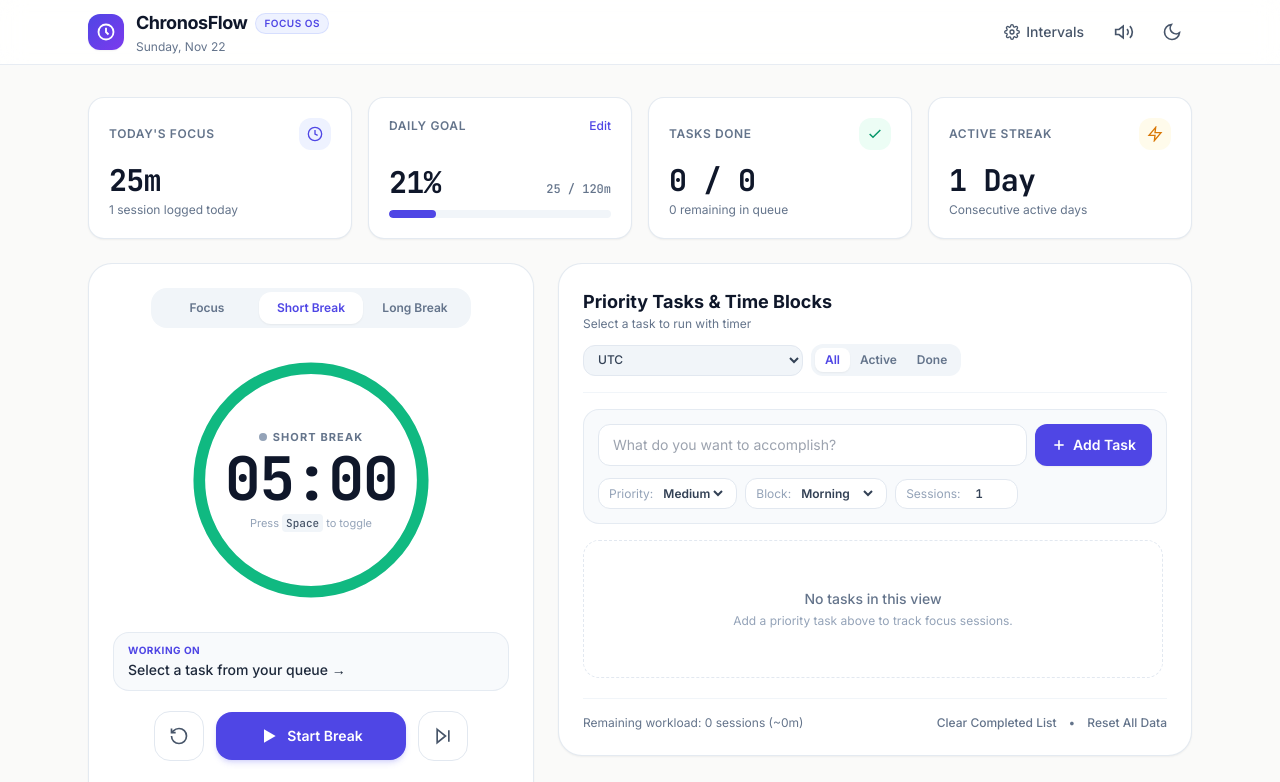
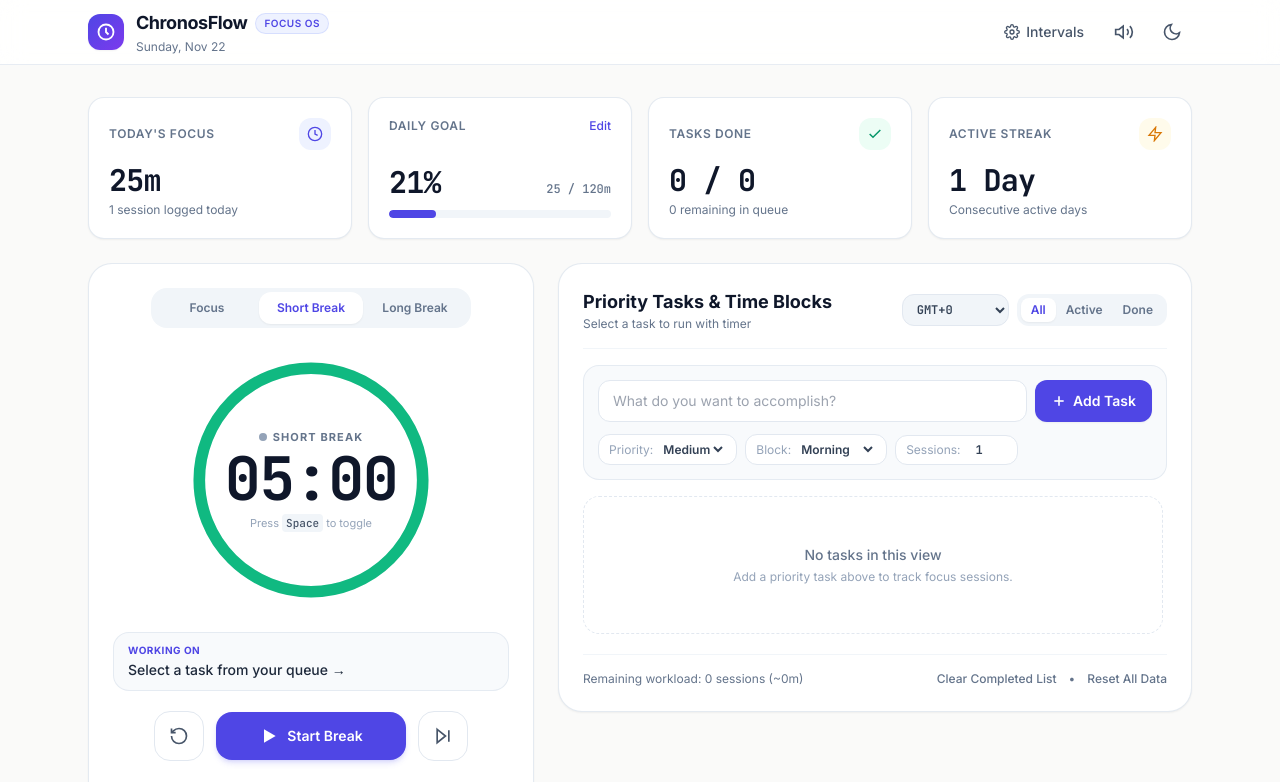
Before and after one commit to Shintameru111/ChronosFlow, a plain HTML site: page index.html in a window 1280 px wide. Both pictures are taken after a click on the button 443 px from the left and 736 px from the top of the page. Shown: the top 782 px of the page. Drawn offline with nearby package versions, Linux system fonts and the light colour scheme.

Commit message:
Refactor timezone handling to GMT offset

```diff
--- a/index.html
+++ b/index.html
@@ -338,7 +338,7 @@
       <!-- RIGHT COLUMN (7 cols): PRIORITY TASK & TIME-BLOCKING MANAGER -->
       <section class="lg:col-span-7 bg-white dark:bg-slate-900 border border-slate-200/90 dark:border-slate-800 rounded-3xl p-5 sm:p-6 shadow-sm flex flex-col">
 
-        <!-- Header, Simple Timezone Dropdown & Filters -->
+        <!-- Header, GMT Offset Selector & Filters -->
         <div class="flex flex-wrap items-center justify-between gap-3 pb-4 border-b border-slate-100 dark:border-slate-800">
           <div>
             <h2 class="text-base sm:text-lg font-bold">Priority Tasks &amp; Time Blocks</h2>
@@ -348,10 +348,10 @@
           <div class="flex items-center gap-2">
             <select
               id="select-user-timezone"
-              aria-label="Timezone"
-              class="bg-slate-100 dark:bg-slate-800 border border-slate-200 dark:border-slate-700 rounded-xl px-2.5 py-1.5 text-xs font-medium text-slate-700 dark:text-slate-200 focus:outline-none focus:ring-2 focus:ring-indigo-500 max-w-[180px] sm:max-w-[220px] truncate"
+              aria-label="GMT Offset"
+              class="bg-slate-100 dark:bg-slate-800 border border-slate-200 dark:border-slate-700 rounded-xl px-2.5 py-1.5 font-mono text-xs font-semibold text-slate-700 dark:text-slate-200 focus:outline-none focus:ring-2 focus:ring-indigo-500"
             >
-              <!-- All global IANA timezones -->
+              <!-- Populated with GMT-12 to GMT+14 -->
             </select>
 
             <div class="inline-flex p-1 rounded-xl bg-slate-100 dark:bg-slate-800 text-xs font-semibold">
@@ -511,102 +511,75 @@
   <!-- APPLICATION LOGIC                                                     -->
   <!-- ===================================================================== -->
   <script>
-    const STORAGE_KEY = 'chronosflow_persistent_v6';
+    const STORAGE_KEY = 'chronosflow_persistent_v7';
     const RING_CIRCUMFERENCE = 2 * Math.PI * 96; // 603.19
 
-    const ALL_WORLD_TIMEZONES = (() => {
-      let zones = [];
-      try {
-        if (typeof Intl !== 'undefined' && typeof Intl.supportedValuesOf === 'function') {
-          zones = Intl.supportedValuesOf('timeZone');
+    // Worldwide GMT offsets in minutes (-720 = GMT-12 up to +840 = GMT+14)
+    const GMT_OFFSETS = (() => {
+      const list = [];
+      for (let mins = -720; mins <= 840; mins += 30) {
+        // Include standard 30-min and key 45-min offsets (e.g. +5:45 Nepal, +12:45 Chatham)
+        if (Math.abs(mins) % 60 === 30 || mins === 345 || mins === 765) {
+          const sign = mins >= 0 ? '+' : '-';
+          const abs = Math.abs(mins);
+          const h = Math.floor(abs / 60);
+          const m = abs % 60;
+          const label = m === 0 ? `GMT${sign}${h}` : `GMT${sign}${h}:${String(m).padStart(2, '0')}`;
+          list.push({ minutes: mins, label });
         }
-      } catch (e) {}
-
-      if (!zones || zones.length === 0) {
-        zones = [
-          'UTC', 'Africa/Cairo', 'Africa/Johannesburg', 'Africa/Lagos', 'Africa/Nairobi',
-          'America/Anchorage', 'America/Argentina/Buenos_Aires', 'America/Bogota', 'America/Chicago',
-          'America/Denver', 'America/Los_Angeles', 'America/Mexico_City', 'America/New_York',
-          'America/Santiago', 'America/Sao_Paulo', 'America/Toronto', 'America/Vancouver',
-          'Asia/Bangkok', 'Asia/Colombo', 'Asia/Dhaka', 'Asia/Dubai', 'Asia/Hong_Kong',
-          'Asia/Jakarta', 'Asia/Jayapura', 'Asia/Jerusalem', 'Asia/Karachi', 'Asia/Kathmandu',
-          'Asia/Kolkata', 'Asia/Kuala_Lumpur', 'Asia/Makassar', 'Asia/Manila', 'Asia/Riyadh',
-          'Asia/Seoul', 'Asia/Shanghai', 'Asia/Singapore', 'Asia/Taipei', 'Asia/Tehran',
-          'Asia/Tokyo', 'Atlantic/Reykjavik', 'Australia/Adelaide', 'Australia/Brisbane',
-          'Australia/Melbourne', 'Australia/Perth', 'Australia/Sydney', 'Europe/Amsterdam',
-          'Europe/Athens', 'Europe/Berlin', 'Europe/Brussels', 'Europe/Dublin', 'Europe/Helsinki',
-          'Europe/Istanbul', 'Europe/Lisbon', 'Europe/London', 'Europe/Madrid', 'Europe/Moscow',
-          'Europe/Oslo', 'Europe/Paris', 'Europe/Prague', 'Europe/Rome', 'Europe/Stockholm',
-          'Europe/Vienna', 'Europe/Warsaw', 'Europe/Zurich', 'Pacific/Auckland', 'Pacific/Fiji',
-          'Pacific/Honolulu'
-        ];
-      }
-      return zones;
+      }
+      return list;
     })();
 
-    function detectDeviceTimezone() {
-      try {
-        return Intl.DateTimeFormat().resolvedOptions().timeZone || 'Asia/Jakarta';
-      } catch (e) {
-        return 'Asia/Jakarta';
-      }
-    }
-
-    function getActiveTimezone() {
-      return appState.timezone || detectDeviceTimezone();
-    }
-
-    function formatTimezoneLabel(tz) {
-      const parts = tz.split('/');
-      if (parts.length > 1) {
-        return `${parts[0].replace(/_/g, ' ')} / ${parts.slice(1).join('/').replace(/_/g, ' ')}`;
-      }
-      return tz;
-    }
-
-    function getDateKeyInTimezone(offsetDays = 0, tz = getActiveTimezone()) {
-      const baseDate = new Date(Date.now() + offsetDays * 86400000);
-      try {
-        const parts = new Intl.DateTimeFormat('en-CA', {
-          timeZone: tz,
-          year: 'numeric',
-          month: '2-digit',
-          day: '2-digit',
-        }).formatToParts(baseDate);
-        const y = parts.find(p => p.type === 'year')?.value;
-        const m = parts.find(p => p.type === 'month')?.value;
-        const d = parts.find(p => p.type === 'day')?.value;
-        if (y && m && d) return `${y}-${m}-${d}`;
-      } catch (e) {}
-      const year = baseDate.getFullYear();
-      const month = String(baseDate.getMonth() + 1).padStart(2, '0');
-      const day = String(baseDate.getDate()).padStart(2, '0');
-      return `${year}-${month}-${day}`;
-    }
-
-    function formatCompletionTimestamp(isoString = new Date().toISOString(), tz = getActiveTimezone()) {
-      const dateObj = new Date(isoString);
-      try {
-        return new Intl.DateTimeFormat('en-GB', {
-          timeZone: tz,
-          day: '2-digit',
-          month: 'short',
-          year: 'numeric',
-          hour: '2-digit',
-          minute: '2-digit',
-          hour12: false,
-          timeZoneName: 'short',
-        }).format(dateObj);
-      } catch (e) {
-        return dateObj.toLocaleString();
-      }
+    function formatGmtOffsetLabel(offsetMinutes) {
+      const sign = offsetMinutes >= 0 ? '+' : '-';
+      const abs = Math.abs(offsetMinutes);
+      const h = Math.floor(abs / 60);
+      const m = abs % 60;
+      return m === 0 ? `GMT${sign}${h}` : `GMT${sign}${h}:${String(m).padStart(2, '0')}`;
+    }
+
+    function detectLocalGmtOffsetMinutes() {
+      // JS getTimezoneOffset() returns minutes behind UTC (e.g. -420 for GMT+7)
+      return -new Date().getTimezoneOffset();
+    }
+
+    function getActiveGmtOffset() {
+      return typeof appState.gmtOffsetMinutes === 'number'
+        ? appState.gmtOffsetMinutes
+        : detectLocalGmtOffsetMinutes();
+    }
+
+    // Shift real UTC epoch by selected GMT offset and format via UTC methods
+    function getShiftedDate(dateObj = new Date(), offsetMinutes = getActiveGmtOffset()) {
+      return new Date(dateObj.getTime() + offsetMinutes * 60000);
+    }
+
+    function getDateKeyInGmt(offsetDays = 0, offsetMinutes = getActiveGmtOffset()) {
+      const shifted = getShiftedDate(new Date(Date.now() + offsetDays * 86400000), offsetMinutes);
+      const y = shifted.getUTCFullYear();
+      const m = String(shifted.getUTCMonth() + 1).padStart(2, '0');
+      const d = String(shifted.getUTCDate()).padStart(2, '0');
+      return `${y}-${m}-${d}`;
+    }
+
+    function formatCompletionTimestamp(isoString = new Date().toISOString(), offsetMinutes = getActiveGmtOffset()) {
+      const shifted = getShiftedDate(new Date(isoString), offsetMinutes);
+      const months = ['Jan', 'Feb', 'Mar', 'Apr', 'May', 'Jun', 'Jul', 'Aug', 'Sep', 'Oct', 'Nov', 'Dec'];
+      const d = String(shifted.getUTCDate()).padStart(2, '0');
+      const m = months[shifted.getUTCMonth()];
+      const y = shifted.getUTCFullYear();
+      const hh = String(shifted.getUTCHours()).padStart(2, '0');
+      const mm = String(shifted.getUTCMinutes()).padStart(2, '0');
+      const gmtLabel = formatGmtOffsetLabel(offsetMinutes);
+      return `${d} ${m} ${y}, ${hh}:${mm} ${gmtLabel}`;
     }
 
     function createEmptyState() {
       return {
         theme: 'light',
         muted: false,
-        timezone: detectDeviceTimezone(),
+        gmtOffsetMinutes: detectLocalGmtOffsetMinutes(),
         settings: {
           focusMin: 25,
           shortMin: 5,
@@ -629,7 +602,9 @@
         return {
           ...base,
           ...parsed,
-          timezone: parsed.timezone || base.timezone,
+          gmtOffsetMinutes: typeof parsed.gmtOffsetMinutes === 'number'
+            ? parsed.gmtOffsetMinutes
+            : base.gmtOffsetMinutes,
           settings: { ...base.settings, ...(parsed.settings || {}) },
           dailyHistory: parsed.dailyHistory || {},
           tasks: Array.isArray(parsed.tasks) ? parsed.tasks : [],
@@ -666,12 +641,12 @@
 
     function calculateStreak() {
       let streak = 0;
-      const todayKey = getDateKeyInTimezone(0);
+      const todayKey = getDateKeyInGmt(0);
       const todayHasActivity = (appState.dailyHistory[todayKey]?.minutes || 0) > 0;
       let offset = todayHasActivity ? 0 : -1;
 
       while (true) {
-        const key = getDateKeyInTimezone(offset);
+        const key = getDateKeyInGmt(offset);
         const dayData = appState.dailyHistory[key];
         if (dayData && dayData.minutes > 0) {
           streak++;
@@ -694,38 +669,26 @@
       selectedDetailDate: null,
     };
 
-    function initTimezoneDropdown() {
+    function initGmtDropdown() {
       const selectEl = document.getElementById('select-user-timezone');
-      const currentTz = getActiveTimezone();
+      const currentOffset = getActiveGmtOffset();
       selectEl.innerHTML = '';
 
-      const groups = new Map();
-      ALL_WORLD_TIMEZONES.forEach(tz => {
-        const slashIdx = tz.indexOf('/');
-        const groupName = slashIdx > 0 ? tz.slice(0, slashIdx) : 'Other';
-        if (!groups.has(groupName)) groups.set(groupName, []);
-        groups.get(groupName).push(tz);
+      GMT_OFFSETS.forEach(item => {
+        const opt = document.createElement('option');
+        opt.value = String(item.minutes);
+        opt.textContent = item.label;
+        selectEl.appendChild(opt);
       });
 
-      groups.forEach((zones, groupName) => {
-        const optGroup = document.createElement('optgroup');
-        optGroup.label = groupName.replace(/_/g, ' ');
-        zones.forEach(tz => {
-          const opt = document.createElement('option');
-          opt.value = tz;
-          opt.textContent = formatTimezoneLabel(tz);
-          optGroup.appendChild(opt);
-        });
-        selectEl.appendChild(optGroup);
-      });
-
-      if (!Array.from(selectEl.options).some(o => o.value === currentTz)) {
-        const extra = document.createElement('option');
-        extra.value = currentTz;
-        extra.textContent = formatTimezoneLabel(currentTz);
-        selectEl.prepend(extra);
-      }
-      selectEl.value = currentTz;
+      if (!Array.from(selectEl.options).some(o => Number(o.value) === currentOffset)) {
+        const customOpt = document.createElement('option');
+        customOpt.value = String(currentOffset);
+        customOpt.textContent = formatGmtOffsetLabel(currentOffset);
+        selectEl.prepend(customOpt);
+      }
+
+      selectEl.value = String(currentOffset);
     }
 
     // =========================================================================
@@ -921,9 +884,9 @@
       if (runtime.mode === 'focus') {
         const loggedMin = appState.settings.focusMin;
         const nowIso = new Date().toISOString();
-        const tz = getActiveTimezone();
-        const today = getDateKeyInTimezone(0, tz);
-        const completedStamp = formatCompletionTimestamp(nowIso, tz);
+        const gmtOffset = getActiveGmtOffset();
+        const today = getDateKeyInGmt(0, gmtOffset);
+        const completedStamp = formatCompletionTimestamp(nowIso, gmtOffset);
         const dayRecord = ensureDayRecord(today);
 
         dayRecord.minutes += loggedMin;
@@ -1058,7 +1021,7 @@
 
     function addTask(title, priority, block, estSessions) {
       const parsedEst = Math.max(1, parseInt(estSessions, 10) || 1);
-      const tz = getActiveTimezone();
+      const gmtOffset = getActiveGmtOffset();
       const newTask = {
         id: 'task-' + Date.now() + '-' + Math.random().toString(36).slice(2, 6),
         title: title.trim(),
@@ -1069,7 +1032,7 @@
         completed: false,
         completedDate: null,
         completedAtIso: null,
-        createdAt: getDateKeyInTimezone(0, tz),
+        createdAt: getDateKeyInGmt(0, gmtOffset),
       };
       appState.tasks.unshift(newTask);
       if (!appState.activeTaskId) {
@@ -1087,9 +1050,9 @@
       if (!task) return;
 
       const nowIso = new Date().toISOString();
-      const tz = getActiveTimezone();
-      const today = getDateKeyInTimezone(0, tz);
-      const completedStamp = formatCompletionTimestamp(nowIso, tz);
+      const gmtOffset = getActiveGmtOffset();
+      const today = getDateKeyInGmt(0, gmtOffset);
+      const completedStamp = formatCompletionTimestamp(nowIso, gmtOffset);
       const dayRecord = ensureDayRecord(today);
 
       task.completed = !task.completed;
@@ -1218,7 +1181,7 @@
       const container = document.getElementById('task-list-container');
       container.innerHTML = '';
 
-      const activeTz = getActiveTimezone();
+      const gmtOffset = getActiveGmtOffset();
 
       document.querySelectorAll('.filter-btn').forEach(btn => {
         const isCurrent = btn.dataset.filter === appState.filter;
@@ -1255,7 +1218,7 @@
             : `${sessionsLeft} left (${task.completedSessions}/${task.estSessions})`;
 
           const doneStampText = task.completed && task.completedAtIso
-            ? formatCompletionTimestamp(task.completedAtIso, activeTz)
+            ? formatCompletionTimestamp(task.completedAtIso, gmtOffset)
             : (task.completedDate || '');
 
           const card = document.createElement('div');
@@ -1352,8 +1315,8 @@
     // =========================================================================
 
     function renderKPIs() {
-      const tz = getActiveTimezone();
-      const todayData = appState.dailyHistory[getDateKeyInTimezone(0, tz)] || { minutes: 0, sessions: 0 };
+      const gmtOffset = getActiveGmtOffset();
+      const todayData = appState.dailyHistory[getDateKeyInGmt(0, gmtOffset)] || { minutes: 0, sessions: 0 };
       const todayMin = todayData.minutes;
       const goalMin = appState.settings.dailyGoalMin;
       const pct = Math.min(100, Math.round((todayMin / goalMin) * 100));
@@ -1457,14 +1420,14 @@
       const container = document.getElementById('weekly-chart-container');
       container.innerHTML = '';
 
-      const tz = getActiveTimezone();
+      const gmtOffset = getActiveGmtOffset();
       const dayNames = ['Sun', 'Mon', 'Tue', 'Wed', 'Thu', 'Fri', 'Sat'];
       const days = [];
       let totalWeekMinutes = 0;
       let maxVal = Math.max(60, appState.settings.dailyGoalMin);
 
       for (let i = 6; i >= 0; i--) {
-        const key = getDateKeyInTimezone(-i, tz);
+        const key = getDateKeyInGmt(-i, gmtOffset);
         const [y, m, d] = key.split('-').map(Number);
         const utcDayObj = new Date(Date.UTC(y, m - 1, d, 12, 0, 0));
         const record = appState.dailyHistory[key] || { minutes: 0, entries: [] };
@@ -1576,12 +1539,12 @@
     }
 
     document.getElementById('select-user-timezone').addEventListener('change', (e) => {
-      appState.timezone = e.target.value;
+      appState.gmtOffsetMinutes = Number(e.target.value);
       saveState();
       renderKPIs();
       renderWeeklyChart();
       renderTasks();
-      showToast(formatTimezoneLabel(appState.timezone));
+      showToast(formatGmtOffsetLabel(appState.gmtOffsetMinutes));
     });
 
     document.getElementById('btn-theme-toggle').addEventListener('click', () => {
@@ -1650,10 +1613,10 @@
     document.getElementById('btn-reset-all').addEventListener('click', () => {
       if (!confirm('Reset all saved tasks and weekly focus history?')) return;
       const currentTheme = appState.theme;
-      const currentTz = appState.timezone;
+      const currentGmt = appState.gmtOffsetMinutes;
       appState = createEmptyState();
       appState.theme = currentTheme;
-      appState.timezone = currentTz;
+      appState.gmtOffsetMinutes = currentGmt;
       saveState();
       switchTimerMode('focus');
       renderKPIs();
@@ -1721,7 +1684,7 @@
       });
       document.getElementById('header-date-display').textContent = dateStr;
 
-      initTimezoneDropdown();
+      initGmtDropdown();
       applyTheme(appState.theme);
       updateMuteIcon();
       updateSoundscapeButtons();
```
